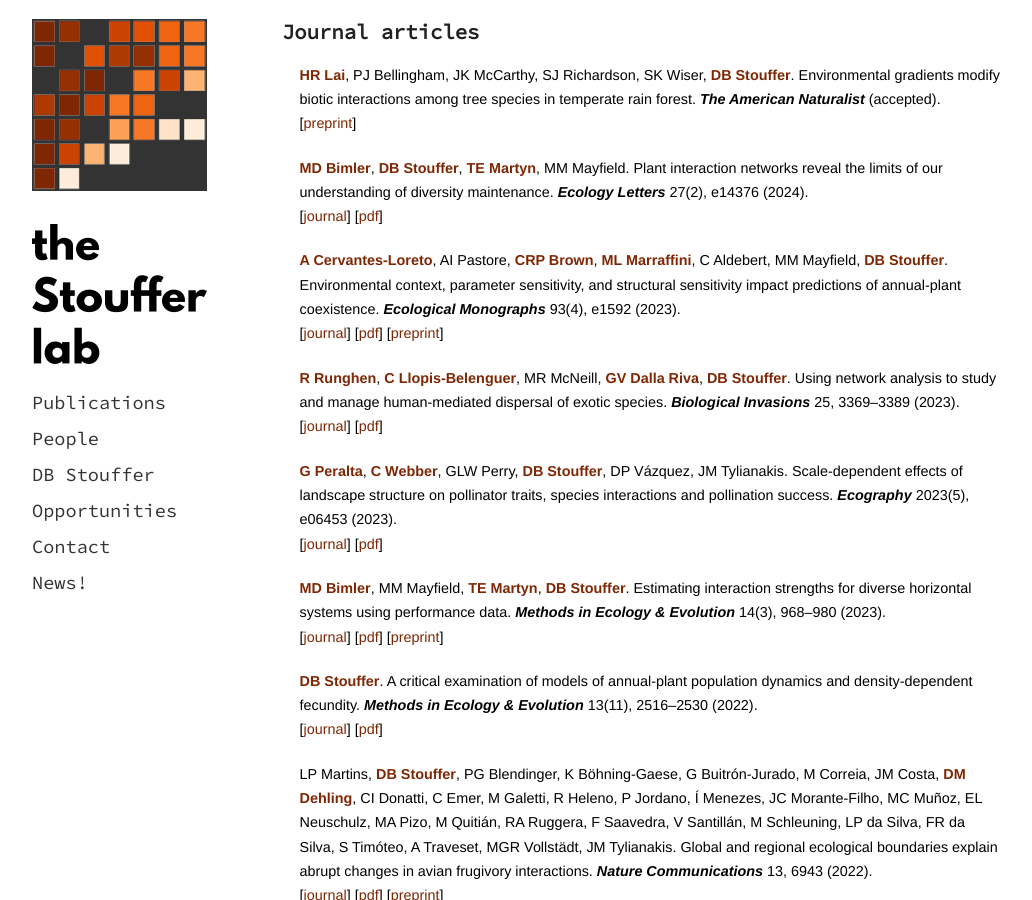
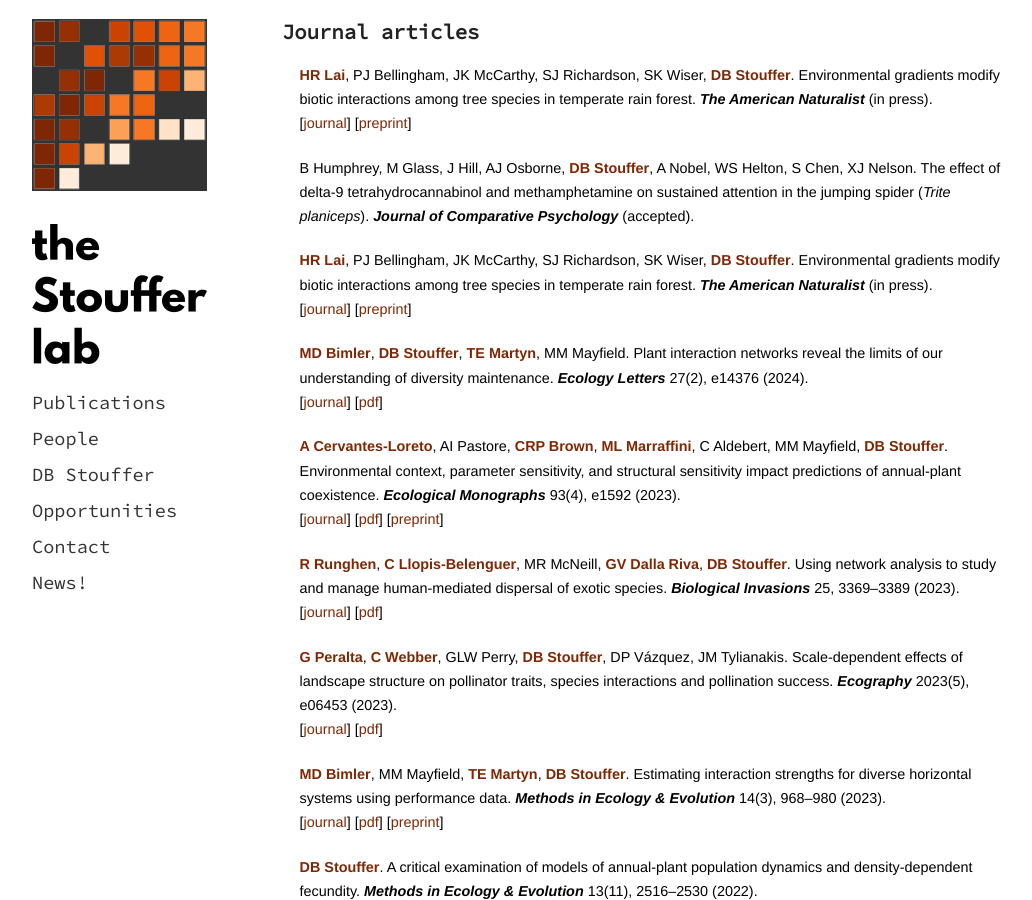
Before and after one commit to stoufferlab/stoufferlab.github.io, a Jekyll site: the page built from publications/index.html, in a window 1280 px wide and 900 px high. Shown: the whole window, without its empty margins (123-1155 px from the left). Built offline with Jekyll 4.4.1, drawn with Linux system fonts in a browser that asks for light colours; nearby versions of some CDN libraries; library files that are not in the unit come from our copies; a script that is not in the unit is left out.

Commit message:
adding B Humphrey paper accepted and DOI info for HR Lai Am Nat paper

```diff
--- a/publications/papers.html
+++ b/publications/papers.html
@@ -11,8 +11,58 @@
 <b style="color: rgb(127,39,4);">DB Stouffer</b>.
 Environmental gradients modify biotic interactions among tree species in temperate rain forest.
 <b><i>The American Naturalist</i></b>
+(in press).
+<br>
+[<a href="https://www.journals.uchicago.edu/doi/10.1086/730807">journal</a>]
+[<a href="http://dx.doi.org/10.22541/au.163636841.17397351/v1">preprint</a>]
+<br>
+<small>
+</small>
+</p>
+</li>
+</div>
+
+<div id="publication">
+<li>
+<p>
+B Humphrey,
+M Glass,
+J Hill,
+AJ Osborne,
+<b style="color: rgb(127,39,4);">DB Stouffer</b>,
+A Nobel,
+WS Helton,
+S Chen,
+XJ Nelson.
+The effect of delta-9 tetrahydrocannabinol and methamphetamine on sustained attention in the jumping spider (<i>Trite planiceps</i>).
+<b><i>Journal of Comparative Psychology</i></b>
 (accepted).
+<!--
 <br>
+[<a href="https://www.journals.uchicago.edu/doi/10.1086/730807">journal</a>]
+[<a href="http://dx.doi.org/10.22541/au.163636841.17397351/v1">preprint</a>]
+<br>
+<small>
+</small>
+-->
+</p>
+</li>
+</div>
+
+<div id="publication">
+<li>
+<p>
+<b style="color: rgb(127,39,4);">HR Lai</b>,
+PJ Bellingham,
+JK McCarthy,
+SJ Richardson,
+SK Wiser,
+<b style="color: rgb(127,39,4);">DB Stouffer</b>.
+Environmental gradients modify biotic interactions among tree species in temperate rain forest.
+<b><i>The American Naturalist</i></b>
+(in press).
+<br>
+[<a href="https://www.journals.uchicago.edu/doi/10.1086/730807">journal</a>]
 [<a href="http://dx.doi.org/10.22541/au.163636841.17397351/v1">preprint</a>]
 <br>
 <small>
```
